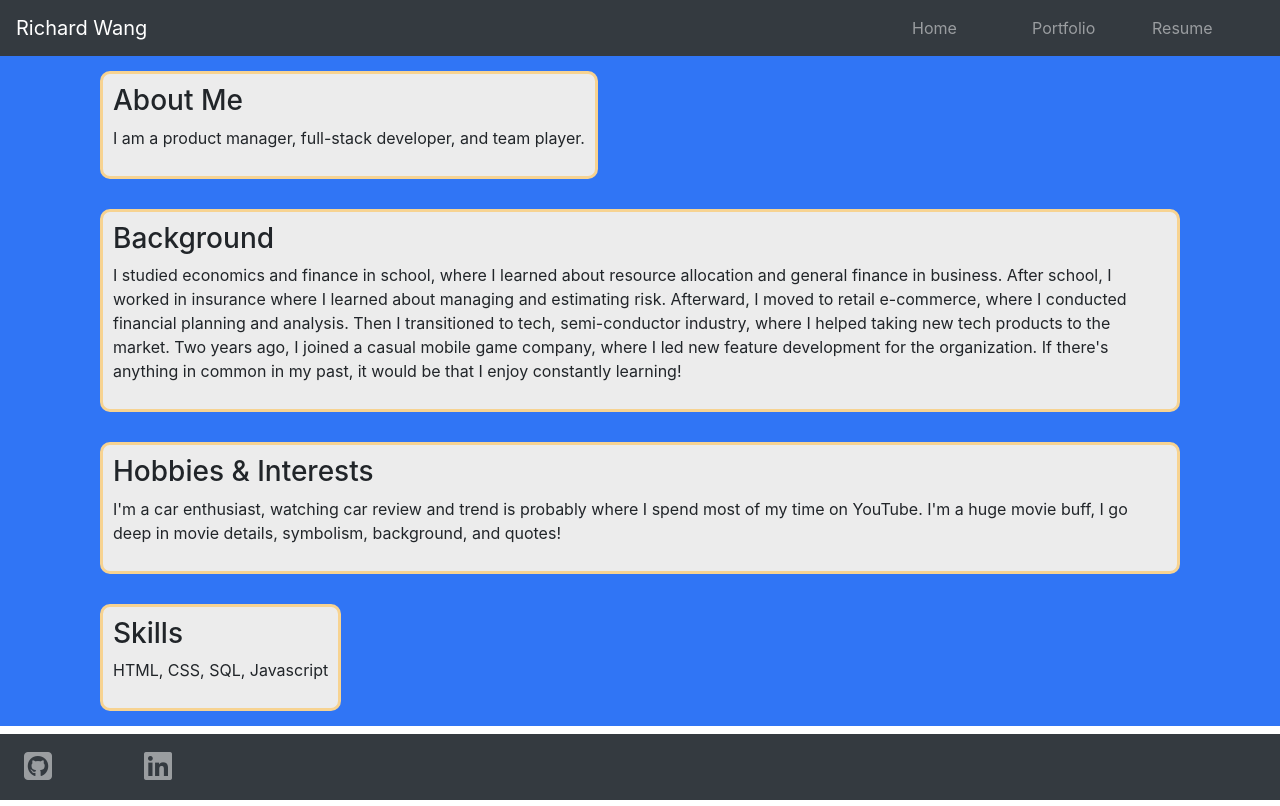
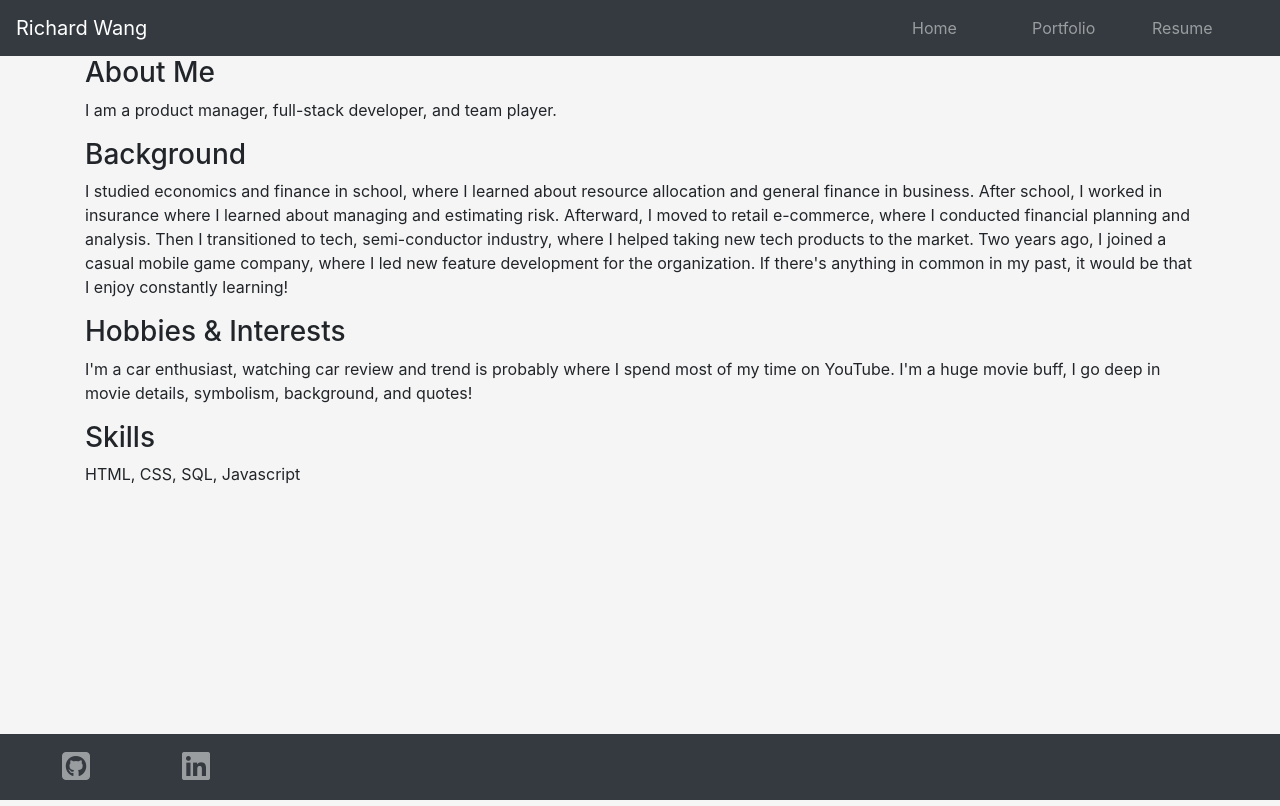
Before and after one commit to phaggio/react-portfolio, a React (Create React App) app: page / in a window 1280 px wide. Built offline with nearby package versions, Linux system fonts and the light colour scheme.

Commit message:
collapse nav on click, fixed padding bottom

```diff
--- a/src/App.js
+++ b/src/App.js
@@ -10,14 +10,12 @@ import Resume from './pages/Resume';
 function App() {
   return (
     <Router basename={process.env.PUBLIC_URL}>
-      <div>
         <Navbar />
         <Switch>
           <Route exact path="/" component={Home} />
           <Route exact path="/portfolio" component={Portfolio} />
           <Route exact path="/resume" component={Resume} />
         </Switch>
-      </div>
       <Footer />
     </Router>
   );
--- a/src/components/Footer/index.js
+++ b/src/components/Footer/index.js
@@ -1,22 +1,18 @@
 import React from 'react';
-import './style.css';
 
 const Footer = () => {
 
   return (
-
-    <nav className="footer navbar navbar-expand-sm fixed-bottom navbar-dark bg-dark" role="navigation">
-      <button className="navbar-toggler" type="button" data-toggle="collapse" data-target="#navbarSupportedContent"
-        aria-controls="navbarSupportedContent" aria-expanded="false" aria-label="Toggle navigation">
-        <span className="navbar-toggler-icon"></span>
-      </button>
-
-      <div className="collapse navbar-collapse" id="navbarSupportedContent">
-        <div className="navbar-nav" role="navigation">
-          <a className="nav-item nav-link" href={"https://github.com/phaggio/"} rel="noopener noreferrer" target="_blank"><i class="fab fa-github-square fa-2x"></i></a>
-          <a className="nav-item nav-link" href={"https://www.linkedin.com/in/richard-c-wang/"}><i class="fab fa-linkedin fa-2x"></i></a>
-
-        </div>
+    <nav className="footer navbar navbar-expand fixed-bottom navbar-dark bg-dark" role="navigation">
+      <div className="navbar-nav" role="navigation">
+        <a className="nav-item nav-link text-center" href={"https://github.com/phaggio/"}
+          rel="noopener noreferrer" target="_blank">
+          <i className="fab fa-github-square fa-2x"></i>
+        </a>
+        <a className="nav-item nav-link text-center" href={"https://www.linkedin.com/in/richard-c-wang/"}
+          rel="noopener noreferrer" target="_blank">
+          <i className="fab fa-linkedin fa-2x"></i>
+        </a>
       </div>
     </nav>
   )
--- a/src/components/Footer/style.css
+++ /dev/null
@@ -1,3 +0,0 @@
-body {
-  padding-bottom: 80px;
-}
--- a/src/components/Navbar/index.js
+++ b/src/components/Navbar/index.js
@@ -1,12 +1,9 @@
 import React from 'react';
-import { Link } from 'react-router-dom';
 
 const Navbar = () => {
-
   return (
-
     <nav className="navbar navbar-expand-sm  sticky-top navbar-dark bg-dark" role="navigation">
-      <Link className="navbar-brand" to="/">Richard Wang</Link>
+      <a className="navbar-brand" href="/">Richard Wang</a>
       <button className="navbar-toggler" type="button" data-toggle="collapse" data-target="#navbarSupportedContent"
         aria-controls="navbarSupportedContent" aria-expanded="false" aria-label="Toggle navigation">
         <span className="navbar-toggler-icon"></span>
@@ -14,9 +11,9 @@ const Navbar = () => {
 
       <div className="collapse navbar-collapse" id="navbarSupportedContent">
         <div className="navbar-nav ml-auto" role="navigation">
-          <Link className="nav-item nav-link" to="/">Home</Link>
-          <Link className="nav-item nav-link" to="/portfolio">Portfolio</Link>
-          <Link className="nav-item nav-link" to="/resume">Resume</Link>
+          <a className="nav-item nav-link" href="/">Home</a>
+          <a className="nav-item nav-link" href="/portfolio">Portfolio</a>
+          <a className="nav-item nav-link" href="/resume">Resume</a>
 
         </div>
       </div>
--- a/src/index.css
+++ b/src/index.css
@@ -1,5 +1,7 @@
 body {
   margin: 0;
+  padding-bottom: 90px;
+  background-color: whitesmoke;
   font-family: -apple-system, BlinkMacSystemFont, 'Segoe UI', 'Roboto', 'Oxygen',
     'Ubuntu', 'Cantarell', 'Fira Sans', 'Droid Sans', 'Helvetica Neue',
     sans-serif;
--- a/src/pages/Home.css
+++ /dev/null
@@ -1,11 +0,0 @@
-.paragraph {
-  background-color: #ececec;
-  border: 3px solid #f7d391;
-  border-radius: 10px;
-  padding: 10px;
-  margin: 15px;
-}
-
-.background {
-  background-color: #3075f5;
-}
--- a/src/pages/Home.js
+++ b/src/pages/Home.js
@@ -1,16 +1,14 @@
 import React from 'react';
 import aboutMe from '../json/about-me.json';
 import { Col, Row, Container } from '../components/Grid';
-import './Home.css';
 
 const Home = () => {
   return (
-    <div className="background">
       <Container>
         <Col size="12">
           {
             aboutMe.map(item =>
-              <Row>
+              <Row key={item.heading}>
                 <div className="paragraph">
                   <h3>{item.heading}</h3>
                   <p>{item.paragraph}</p>
@@ -20,7 +18,6 @@ const Home = () => {
           }
         </Col>
       </Container>
-    </div>
   )
 }
 export default Home;
--- a/src/pages/Portfolio.js
+++ b/src/pages/Portfolio.js
@@ -4,10 +4,8 @@ import ProjectCard from '../components/ProjectCard';
 import projects from '../json/projects.json';
 
 const Portfolio = () => {
-  //  return <PortfolioContainer />
-
   return (
-
+    <div className="background">
       <Container>
         <Row>
           {projects.map(project =>
@@ -25,6 +23,7 @@ const Portfolio = () => {
 
         </Row>
       </Container>
+    </div>
   )
 }
 
```
Also changed, not shown: src/App.css (deleted, +0 -38 lines), src/components/Grid/style.css (deleted). Lines whose indentation alone changed are shown as unchanged.
